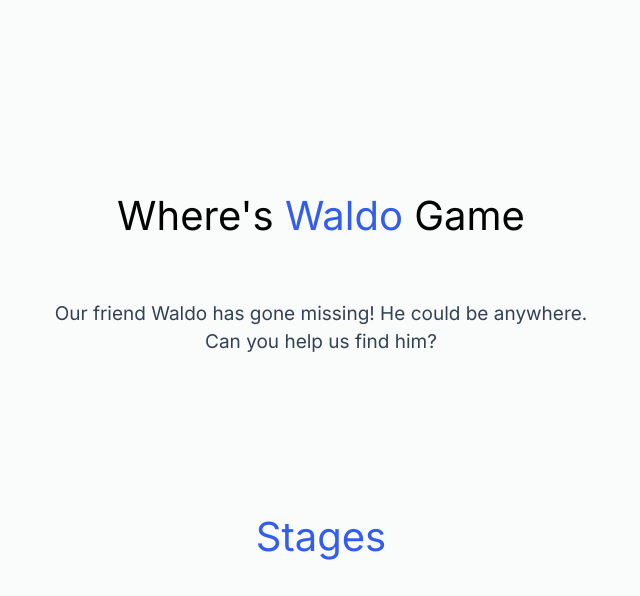
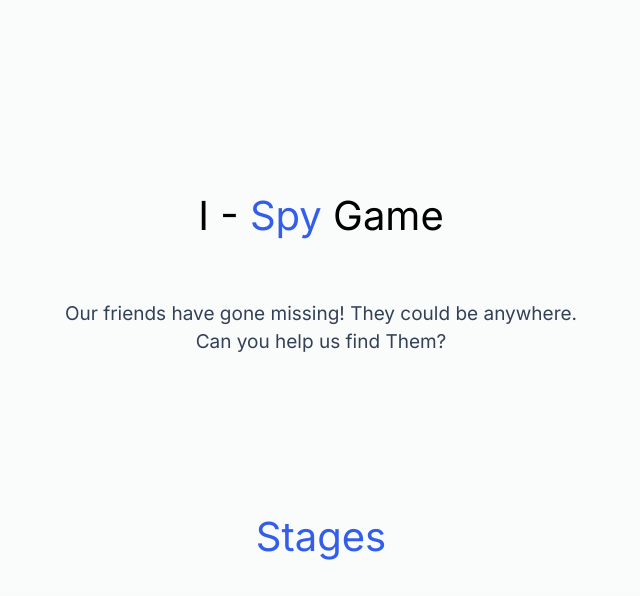
Before and after one commit to rehan-code/Game-Library-Web-App, a PHP site: page /waldo_game/waldo_select.php in a window 1280 px wide. Shown: the part 149-745 px from the top of the page, without its empty margins (327-967 px from the left). Run offline with PHP 8.4, Linux system fonts and the light colour scheme.

Commit message:
updated game title

```diff
--- a/html/index.php
+++ b/html/index.php
@@ -23,7 +23,7 @@
             </h1>
             <p class="info-text">
 
-            Team 8 proudly presents our unique version of the beloved 'Where's Waldo?' game. In this expanded edition,
+            Team 8 proudly presents our unique version of the beloved 'I - Spy' game. In this expanded edition,
             your quest goes beyond spotting Waldo as you uncover a multitude of additional objectives within our captivating
             images. Instead of searching for Waldo, you'll be on the lookout for our own icons, adding a fresh twist to the
              classic gameplay. Join us on a journey through a diverse range of engaging games crafted by our dedicated team.
@@ -45,7 +45,7 @@
             </h1>
             <div class="movie-card movie-card-2" onclick="window.location.href='waldo_game/waldo_select.php';">
                 <h1 class="main-heading">
-                    Where's Waldo Game
+                    I - Spy Game
                 </h1>
                 <p class="info-text">
                     Our friends have gone missing! They could be anywhere.
--- a/html/waldo_game/waldo_select.php
+++ b/html/waldo_game/waldo_select.php
@@ -17,12 +17,12 @@
     <section class="container">
         <div class="grid-item-1-center">
             <h1 class="main-heading">
-                Where's <span>Waldo</span> Game
+                I - <span> Spy </span> Game
             </h1>
             <p class="info-text">
-                Our friend Waldo has gone missing! He could be anywhere.
+                Our friends have gone missing! They could be anywhere.
                 <br>
-                Can you help us find him?
+                Can you help us find Them?
             </p>
 
             <!-- stages -->
```
